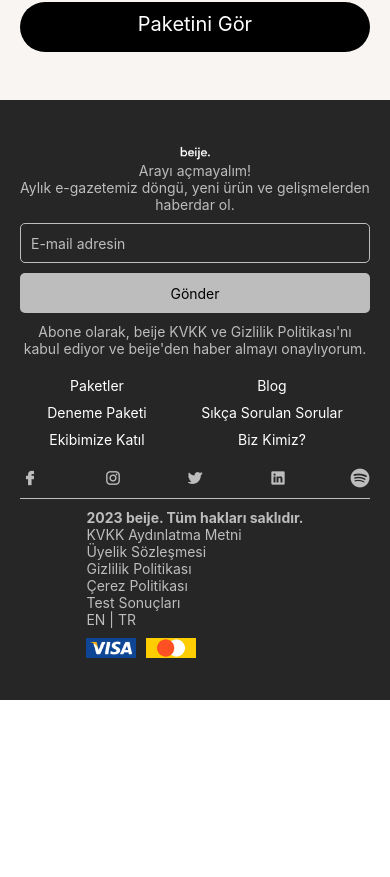
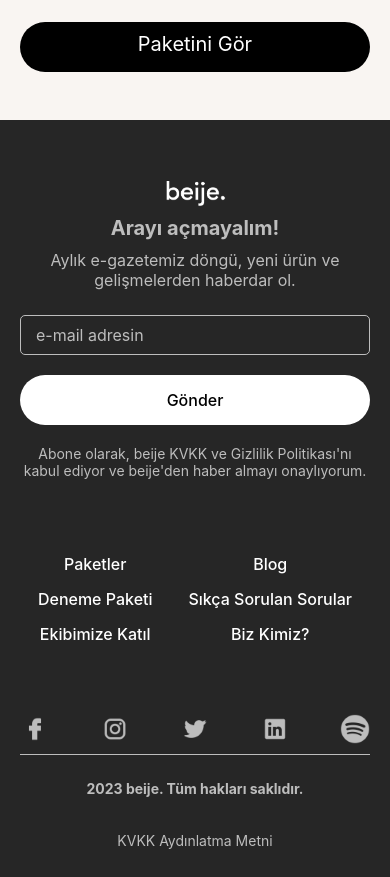
Before and after one commit to Berkayozgun/beije-test, a React Native app in the folder beije_test/: screen / in a window 390 px wide. Shown: the part 745-1622 px from the top of the page. Before the commit the page ends 1445 px from the top, so only its background shows below. Built offline with nearby package versions, Linux system fonts and the light colour scheme.

Commit message:
footer css fixed

```diff
--- a/beije_test/Components/CustomHeader.js
+++ b/beije_test/Components/CustomHeader.js
@@ -14,7 +14,7 @@ const styles = StyleSheet.create({
     justifyContent: 'space-between',
     alignItems: 'center',
     backgroundColor: '#f5f5f5',
-    height: 50,
+    height: 70,
     paddingLeft: 40,
     paddingTop: 20,
   },
--- a/beije_test/Components/Footer.js
+++ b/beije_test/Components/Footer.js
@@ -9,57 +9,66 @@ const styles = StyleSheet.create({
     justifyContent: 'center',
     alignItems: 'center',
     backgroundColor: '#262626',
-    height: 600,
+    height: 1050,
   },
   footerLogo: {
-    width: 50,
-    height: 20,
+    width: 100,
+    height: 50,
   },
   footerHeaderText: {
     color: '#BDBDBD',
+    fontSize: 20,
+    fontWeight: '700',
   },
   footerSubText: {
     color: '#BDBDBD',
     width: 350,
     textAlign: 'center',
+    marginTop: 10,
+    fontSize: 16,
   },
   emailtextInput: {
     borderColor: '#BDBDBD',
-    borderWidth: 1,
+    borderWidth: 0.5,
     width: 350,
     height: 40,
     borderRadius: 5,
-    marginTop: 10,
-    paddingLeft: 10,
+    marginTop: 25,
+    paddingLeft: 15,
+    fontSize: 16,
   },
   sendButton: {
-    backgroundColor: '#BDBDBD',
+    backgroundColor: '#ffffff',
     width: 350,
-    height: 40,
-    borderRadius: 5,
-    marginTop: 10,
+    height: 50,
+    borderRadius: 25,
+    marginTop: 20,
     justifyContent: 'center',
     alignItems: 'center',
   },
   sendButtonText: {
     color: '#000000',
+    fontSize: 16,
+    fontWeight: '500',
   },
   kvkkText: {
     color: '#BDBDBD',
     width: 350,
     textAlign: 'center',
-    marginTop: 10,
+    marginTop: 20,
   },
   sixGrid: {
     flexDirection: 'row',
     justifyContent: 'space-around',
     alignItems: 'center',
     width: 350,
-    marginTop: 10,
+    marginTop: 50,
   },
   sixGridText: {
     color: '#ffffff',
-    marginBottom: 10,
+    fontSize: 16,
+    fontWeight: '500',
+    marginTop: 15,
     alignSelf: 'center',
     justifyContent: 'center',
   },
@@ -68,18 +77,25 @@ const styles = StyleSheet.create({
     justifyContent: 'space-between',
     alignItems: 'center',
     width: 350,
-    marginTop: 10,
+    marginTop: 70,
   },
   socialMediaLogo: {
-    width: 20,
-    height: 20,
+    width: 30,
+    height: 30,
+  },
+  footerUnderDividerText: {
+    color: '#BDBDBD',
+    margin: 10,
+    marginTop: 20,
+    justifyContent: 'center',
+    alignSelf: 'center',
   },
   paymentMethods: {
     flexDirection: 'row',
-    justifyContent: 'space-between',
+    justifyContent: 'space-around',
     alignItems: 'center',
-    width: 110,
-    marginTop: 10,
+    width: 150,
+    marginLeft: 40,
   },
   paymentMethodLogo: {
     width: 50,
@@ -103,7 +119,7 @@ export default function Footer() {
       <TextInput
         placeholderTextColor={'#BDBDBD'}
         style={styles.emailtextInput}
-        placeholder="E-mail adresin"
+        placeholder="e-mail adresin"
       />
 
       <TouchableOpacity style={styles.sendButton}>
@@ -183,32 +199,35 @@ export default function Footer() {
       </View>
       <Divider />
 
-      <View style={styles.footerUnderDividerText}>
-        <Text style={{color: '#BDBDBD', fontWeight: 'bold'}}>
+      <View style={styles.footerUnderDivider}>
+        <Text style={{color: '#BDBDBD', fontWeight: 'bold', margin: 15}}>
           2023 beije. Tüm hakları saklıdır.
         </Text>
 
         <TouchableOpacity>
-          <Text style={{color: '#BDBDBD'}}>KVKK Aydınlatma Metni</Text>
+          <Text style={styles.footerUnderDividerText}>
+            KVKK Aydınlatma Metni
+          </Text>
         </TouchableOpacity>
 
         <TouchableOpacity>
-          <Text style={{color: '#BDBDBD'}}>Üyelik Sözleşmesi</Text>
+          <Text style={styles.footerUnderDividerText}>Üyelik Sözleşmesi</Text>
         </TouchableOpacity>
 
         <TouchableOpacity>
-          <Text style={{color: '#BDBDBD'}}>Gizlilik Politikası</Text>
+          <Text style={styles.footerUnderDividerText}>Gizlilik Politikası</Text>
         </TouchableOpacity>
 
         <TouchableOpacity>
-          <Text style={{color: '#BDBDBD'}}>Çerez Politikası</Text>
+          <Text style={styles.footerUnderDividerText}>Çerez Politikası</Text>
         </TouchableOpacity>
 
         <TouchableOpacity>
-          <Text style={{color: '#BDBDBD'}}>Test Sonuçları</Text>
+          <Text style={styles.footerUnderDividerText}>Test Sonuçları</Text>
         </TouchableOpacity>
 
-        <View style={{flexDirection: 'row'}}>
+        <View
+          style={{flexDirection: 'row', justifyContent: 'center', margin: 20}}>
           <TouchableOpacity>
             <Text style={{color: '#BDBDBD'}}>EN</Text>
           </TouchableOpacity>
```
